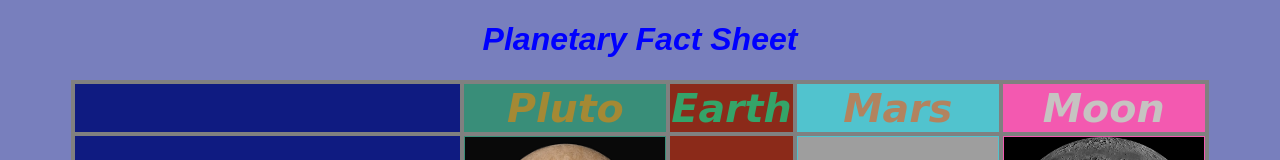
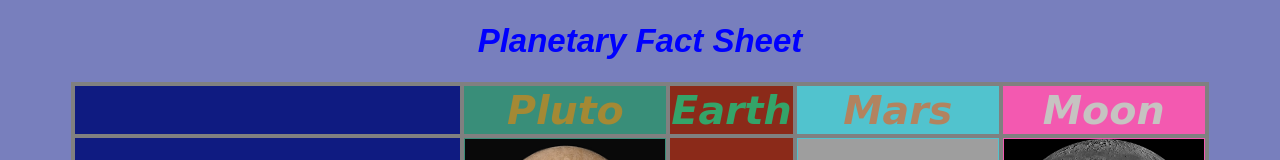
Before and after one commit to robowango/lab6, a plain HTML site: page index.html in a window 1280 px wide. Shown: the top 160 px of the page. Drawn offline with Linux system fonts and the light colour scheme; grey boxes are pictures that could not be loaded.

Commit message:
Update style.css

```diff
--- a/css/style.css
+++ b/css/style.css
@@ -11,6 +11,7 @@ h1{
   font-style: italic;
   text-align: center;
   color:blue;
+  font-size:33px
   }
 tr{
   font-family: Apple Chancery, cursive;
```
